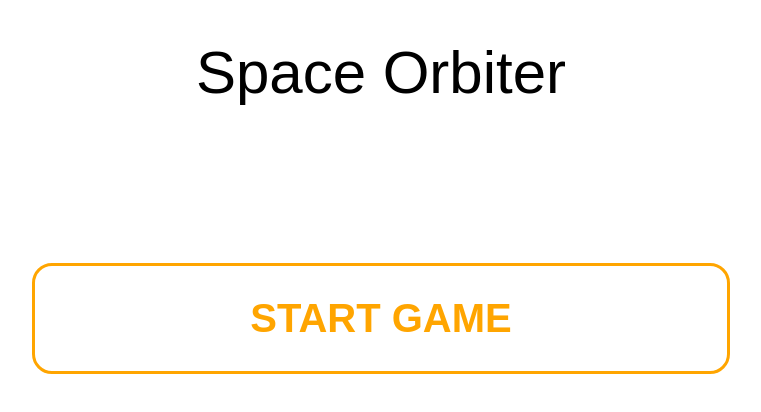
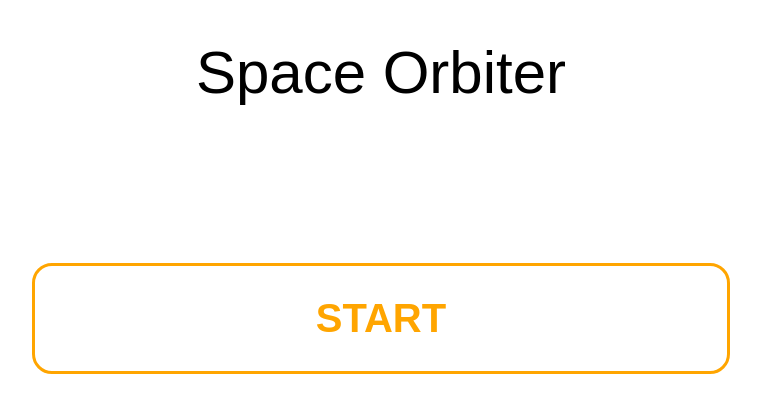
Before and after one commit to MayFlower3ATM/Space-oribter, a plain HTML site: page index.html in a window 1280 px wide. Shown: the whole page, without its empty margins (259-1020 px from the left). Drawn offline with Linux system fonts and the light colour scheme.

Commit message:
Start page update

```diff
--- a/index.html
+++ b/index.html
@@ -9,7 +9,7 @@
 <body>
     <div class="title">Space Orbiter</div>
 <div class="main">
-    <a href="Space Orbiter/index.html" class="start">START GAME</a>
+    <a href="Space Orbiter/index.html" class="start">START</a>
 </div>
 </body>
 </html>
```
